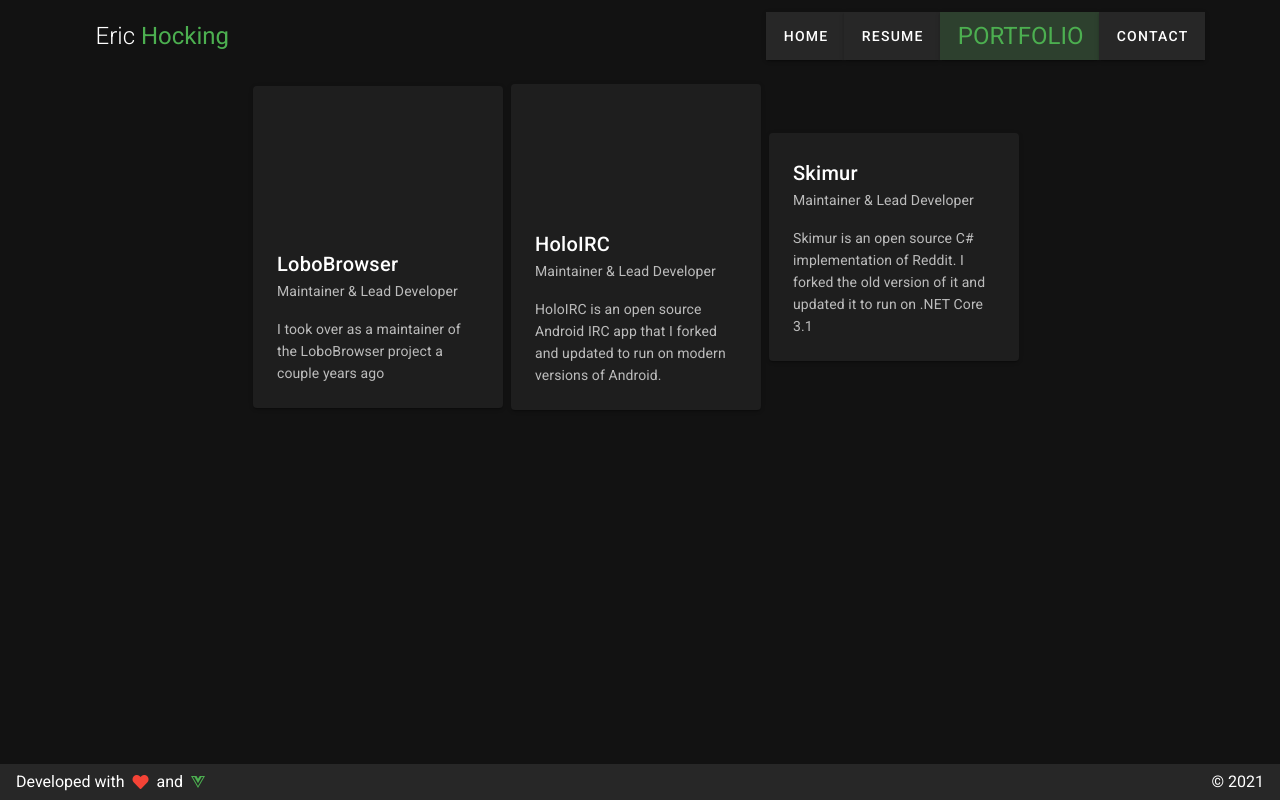
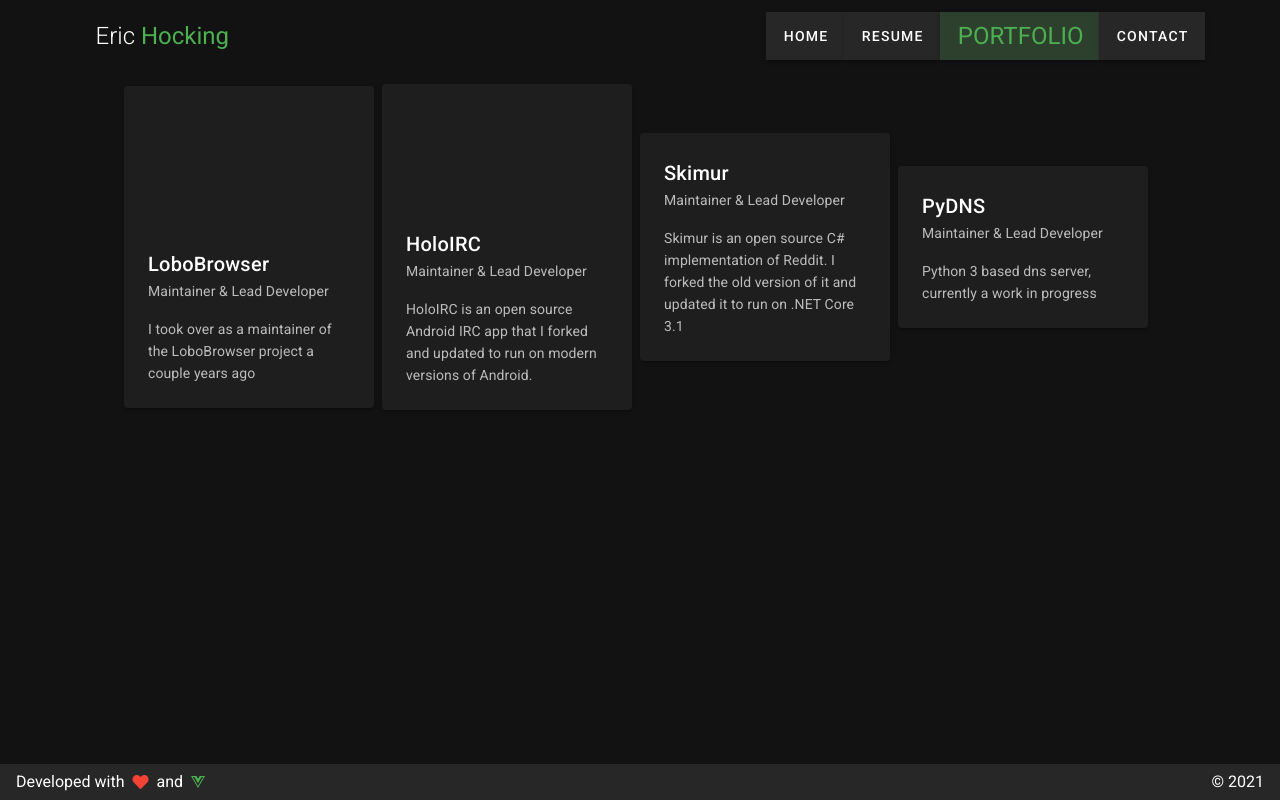
Before and after one commit to xaoseric/portfolio, a Vue app: page /portfolio in a window 1280 px wide. Built offline with nearby package versions, Linux system fonts and the light colour scheme; what vue-typer would draw is missing.

Commit message:
update projects

```diff
--- a/src/views/Portfolio.vue
+++ b/src/views/Portfolio.vue
@@ -23,6 +23,12 @@
     <v-card-text>Skimur is an open source C# implementation of Reddit. I forked the old version of
     it and updated it to run on .NET Core 3.1</v-card-text>
   </v-card>
+  <v-card href="https://github.com/PyDNS/PyDNS" target="_blank"
+          max-width="250px" class="pa-2 mr-2 mb-2">
+    <v-card-title>PyDNS</v-card-title>
+    <v-card-subtitle>Maintainer & Lead Developer</v-card-subtitle>
+    <v-card-text>Python 3 based dns server, currently a work in progress</v-card-text>
+  </v-card>
 </v-layout>
 </template>
 
```
